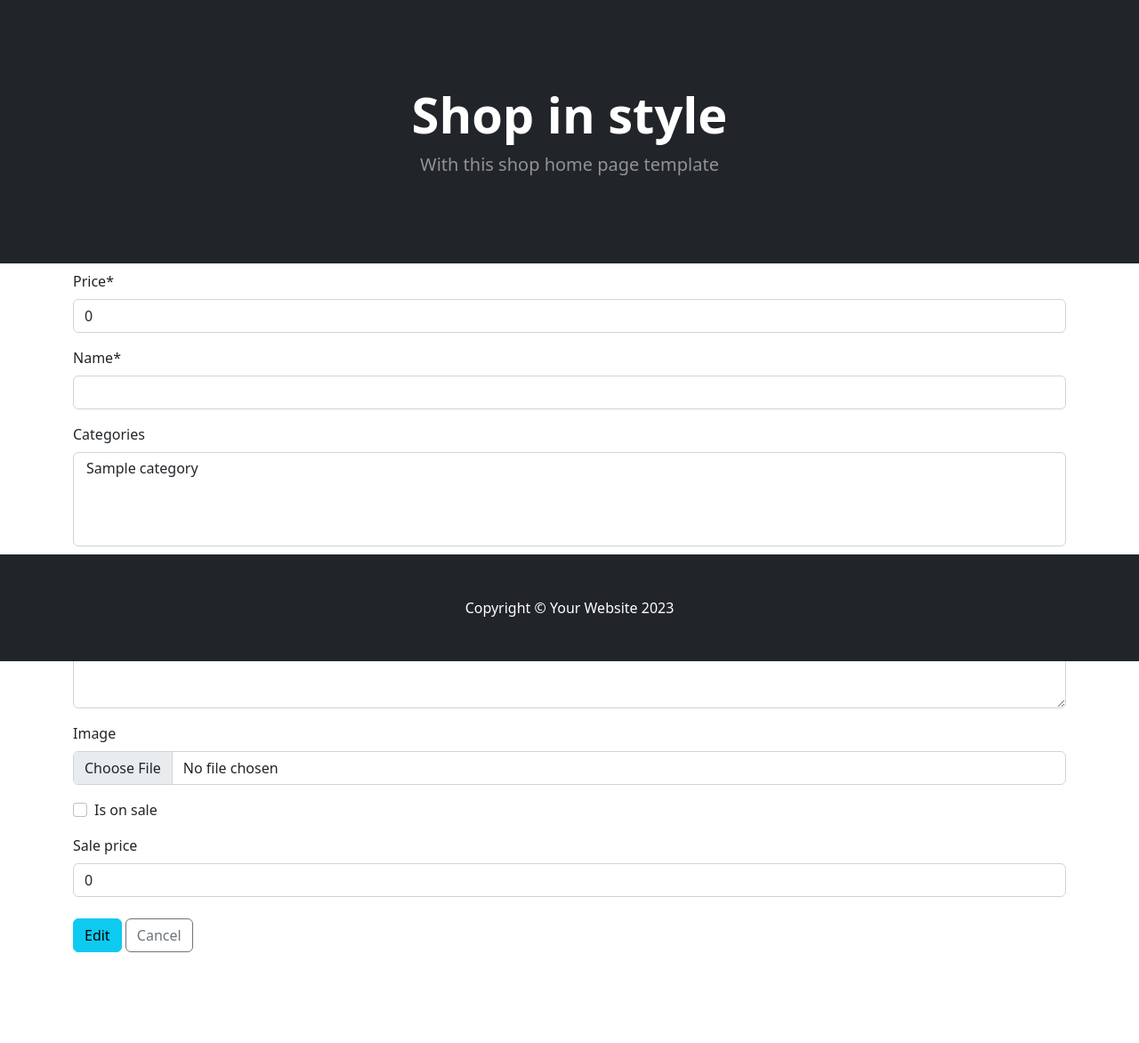
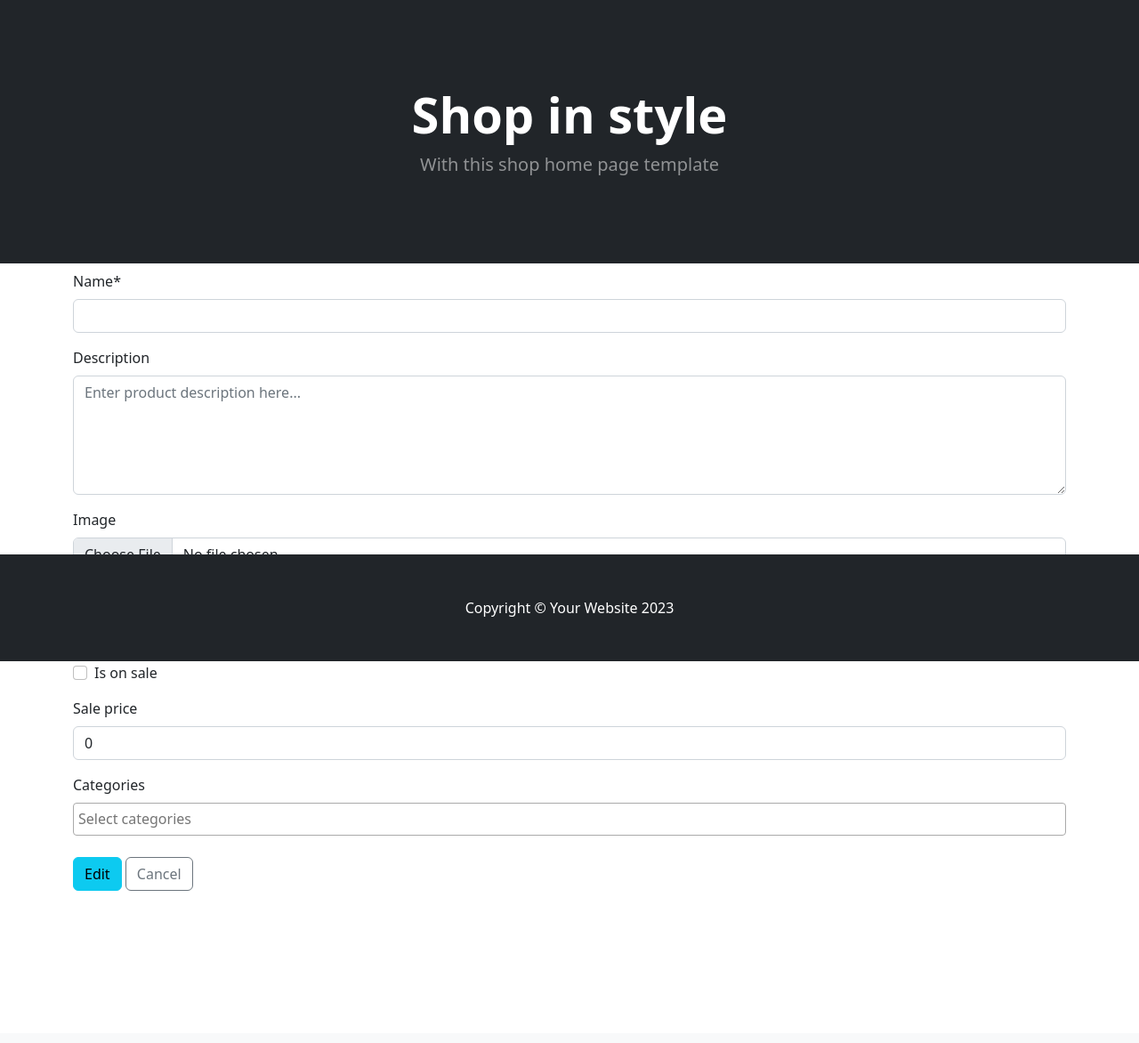
Before and after one commit to GeorgiDN/Ecommerse-with-Django, a Django app: template ecommerseApp/templates/store_admin/admin_products/product-edit.html in a window 1280 px wide. Shown: the part 57-1229 px from the top of the page at 89% size. After the commit the page ends 1058 px from the top, so only its background shows below. Run offline with Django 5.2, Linux system fonts and the light colour scheme; the template is opened without the code that fills it: values that come from a table or form of the project are taken from there, others are empty; tables that the repository leaves empty hold one stand-in row (values such as "Sample post"); some libraries are stand-ins or nearby versions.

Commit message:
refactor: enable to asign category to product in product page with js

```diff
--- a/ecommerseApp/ecommerseApp/store_admin/forms.py
+++ b/ecommerseApp/ecommerseApp/store_admin/forms.py
@@ -21,8 +21,40 @@ class ProductCreateForm(ProductBaseForm):
     pass
 
 
-class ProductEditForm(ProductBaseForm):
-    pass
+class ProductEditForm(forms.ModelForm):
+    categories = forms.ModelMultipleChoiceField(
+        queryset=Category.objects.all(),
+        required=False,
+        widget=forms.SelectMultiple(attrs={
+            'class': 'form-control',
+            'size': 10
+        })
+    )
+
+    class Meta:
+        model = Product
+        fields = ['name', 'description', 'image', 'price', 'is_on_sale', 'sale_price', 'categories']
+        widgets = {
+            'description': forms.Textarea(attrs={
+                'rows': 5,
+                'cols': 60,
+                'class': 'form-control',
+                'placeholder': 'Enter product description here...'
+            }),
+        }
+
+    def __init__(self, *args, **kwargs):
+        super().__init__(*args, **kwargs)
+        if self.instance.pk:
+            self.fields['categories'].initial = self.instance.categories.all()
+
+    def save(self, commit=True):
+        instance = super().save(commit=False)
+        if commit:
+            instance.save()
+            self.save_m2m()
+            instance.categories.set(self.cleaned_data['categories'])
+        return instance
 
 
 class CategoryBaseForm(ModelForm):
--- a/ecommerseApp/templates/store_admin/admin_products/product-edit.html
+++ b/ecommerseApp/templates/store_admin/admin_products/product-edit.html
@@ -5,11 +5,45 @@
         <fieldset class="form-group">
             <form method="post" enctype="multipart/form-data">
                 {% csrf_token %}
-            {{ form|crispy }}
+                {{ form.name|as_crispy_field }}
+                {{ form.description|as_crispy_field }}
+                {{ form.image|as_crispy_field }}
+                {{ form.price|as_crispy_field }}
+                {{ form.is_on_sale|as_crispy_field }}
+                {{ form.sale_price|as_crispy_field }}
+                {{ form.categories|as_crispy_field }}
+
                 <button type="submit" class="btn btn-info mt-2">Edit</button>
-            <a class="btn btn-outline-secondary mt-2" href="{% url 'product-detail' object.pk %}">Cancel</a>
+                <a class="btn btn-outline-secondary mt-2" href="{% url 'category-detail' object.pk %}">Cancel</a>
             </form>
         </fieldset>
     </div>
 
+    <script>
+        $(document).ready(function () {
+            $('#id_categories').select2({
+                placeholder: 'Select categories',
+                width: '100%',
+            });
+        });
+    </script>
+
 {% endblock %}
+
+
+
+{#{% extends 'store/base.html' %}#}
+{#{% block content %}#}
+{#    {% load crispy_forms_tags %}#}
+{#	<div class="container mt-2">#}
+{#    <fieldset class="form-group">#}
+{#        <form method="post" enctype="multipart/form-data">#}
+{#            {% csrf_token %}#}
+{#            {{ form|crispy }}#}
+{#            <button type="submit" class="btn btn-info mt-2">Edit</button>#}
+{#            <a class="btn btn-outline-secondary mt-2" href="{% url 'product-detail' object.pk %}">Cancel</a>#}
+{#        </form>#}
+{#    </fieldset>#}
+{#    </div>#}
+{##}
+{#{% endblock %}#}
```
Lines whose indentation alone changed are shown as unchanged.
